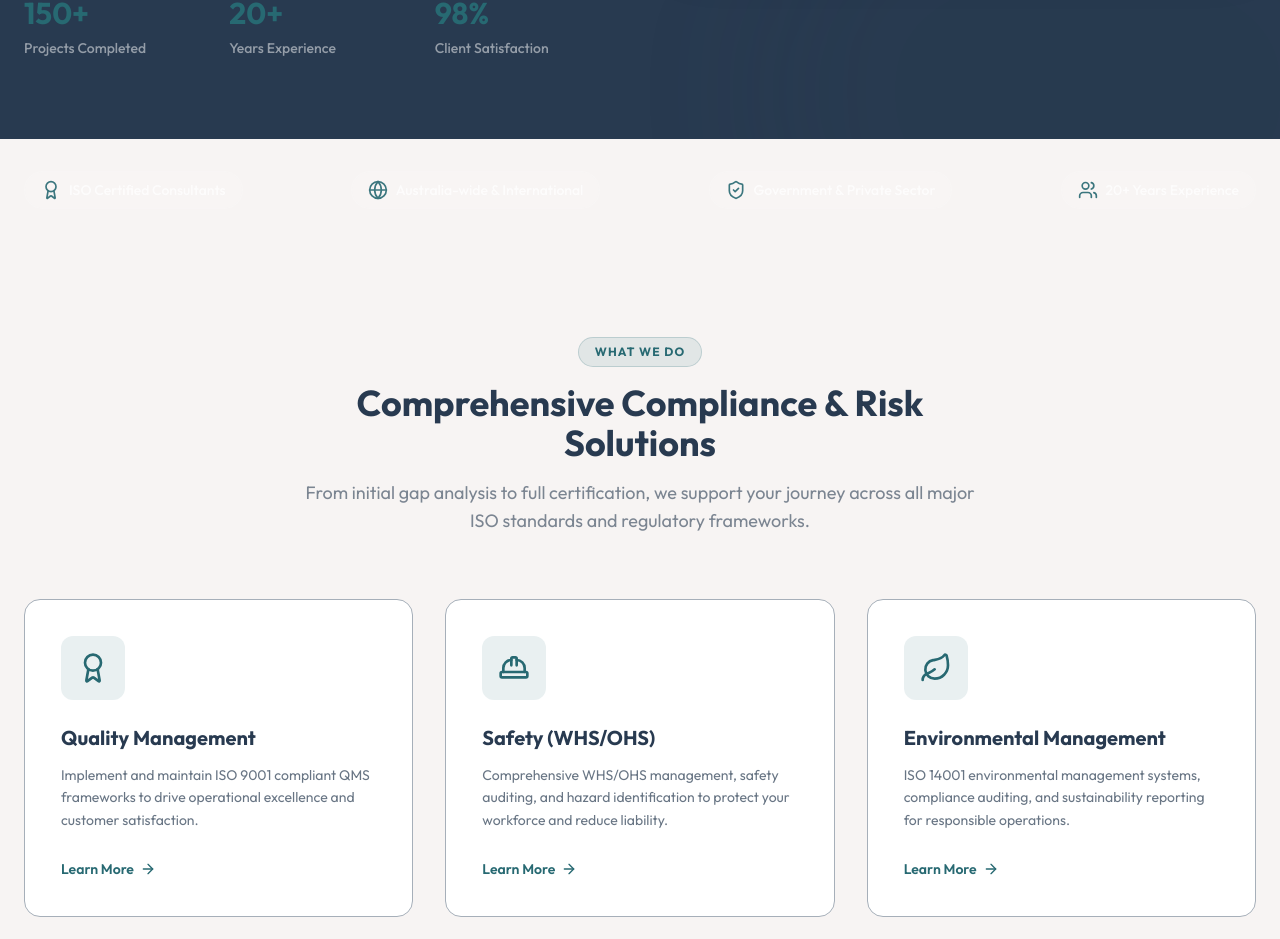
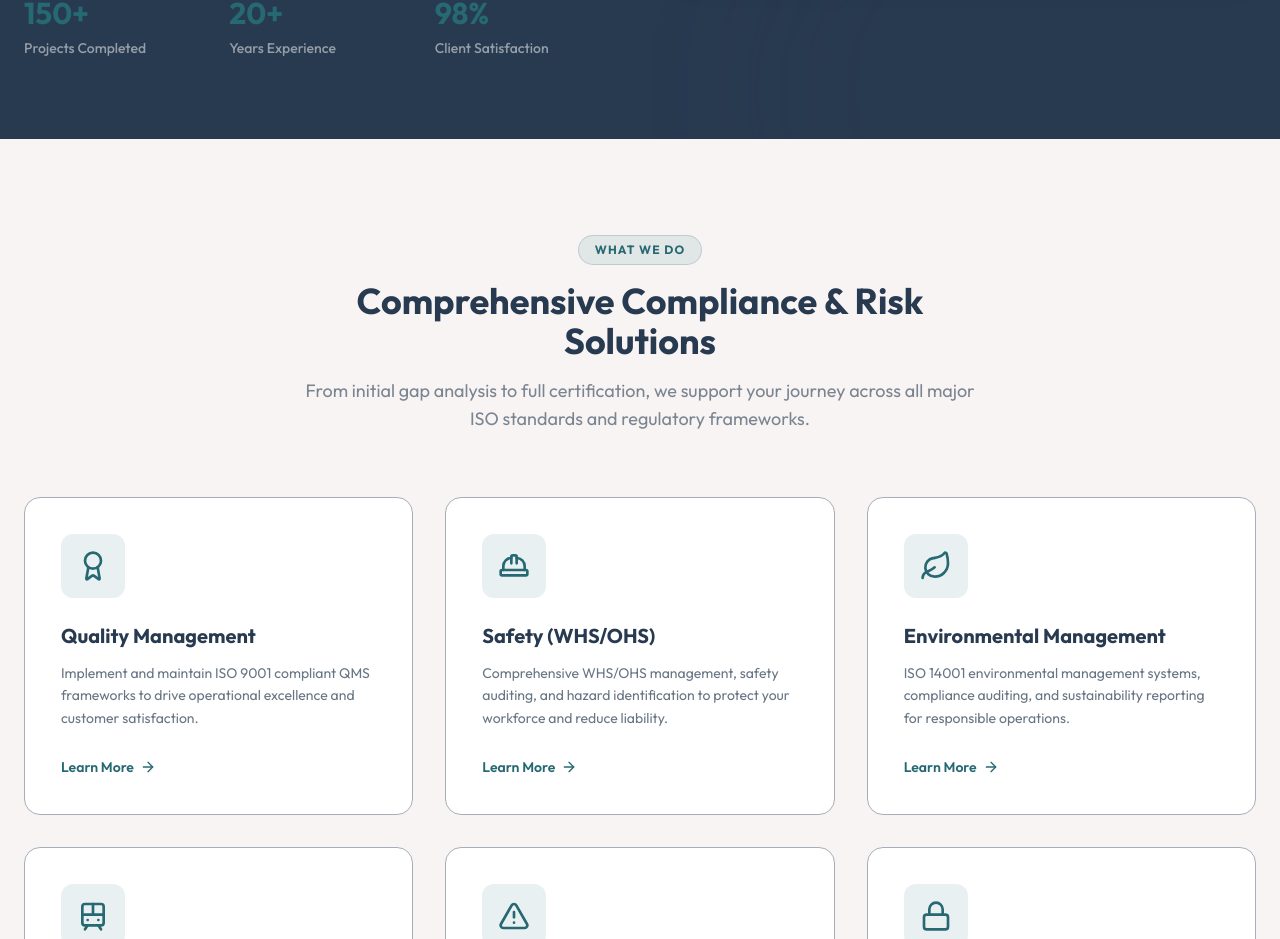
Before and after one commit to HiteshAhuja123/Reliance-consultant, a Next.js app: page / in a window 1280 px wide. Shown: the part 800-1739 px from the top of the page. Built offline with nearby package versions, Linux system fonts and the light colour scheme.

Commit message:
feat: remove trust bar section from homepage for cleaner layout

```diff
--- a/app/page.js
+++ b/app/page.js
@@ -164,19 +164,6 @@ export default function Home() {
         </div>
       </div>
 
-      {/* ======= TRUST BAR ======= */}
-      <div className="bg-primary-foreground py-8">
-        <div className="flex flex-wrap max-w-7xl mx-auto px-6 items-center justify-center gap-4 sm:justify-between opacity-90 transition-all duration-500">
-          {trust.map((item, i) => {
-            const Icon = trustIcons[i];
-            return (
-              <div key={i} className="flex items-center gap-2 font-medium text-xs sm:text-sm text-white/85 bg-white/5 border border-white/10 rounded-full px-4 py-2">
-                <Icon className="text-accent w-4 h-4 sm:w-5 sm:h-5" /> {item.label}
-              </div>
-            );
-          })}
-        </div>
-      </div>
 
       {/* ======= SERVICES OVERVIEW ======= */}
       <section className="py-16 sm:py-24 bg-background">
```
